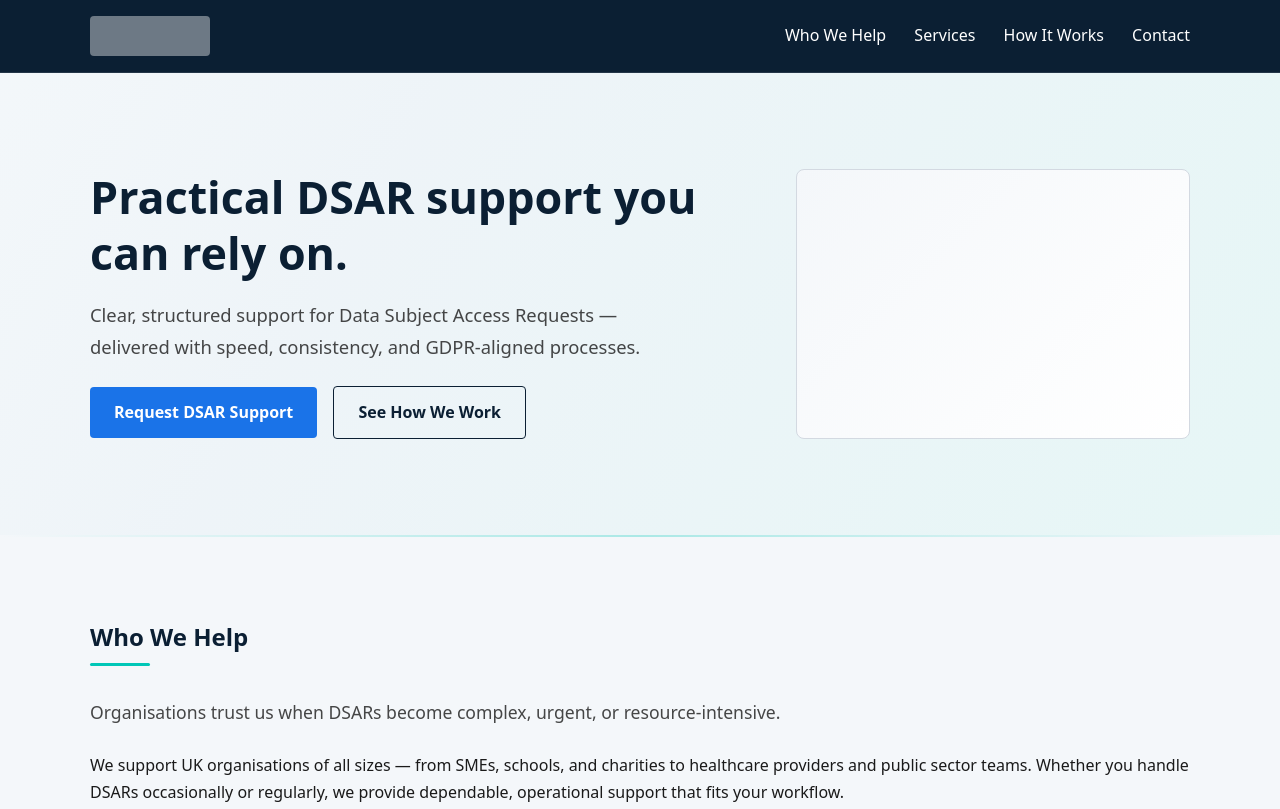
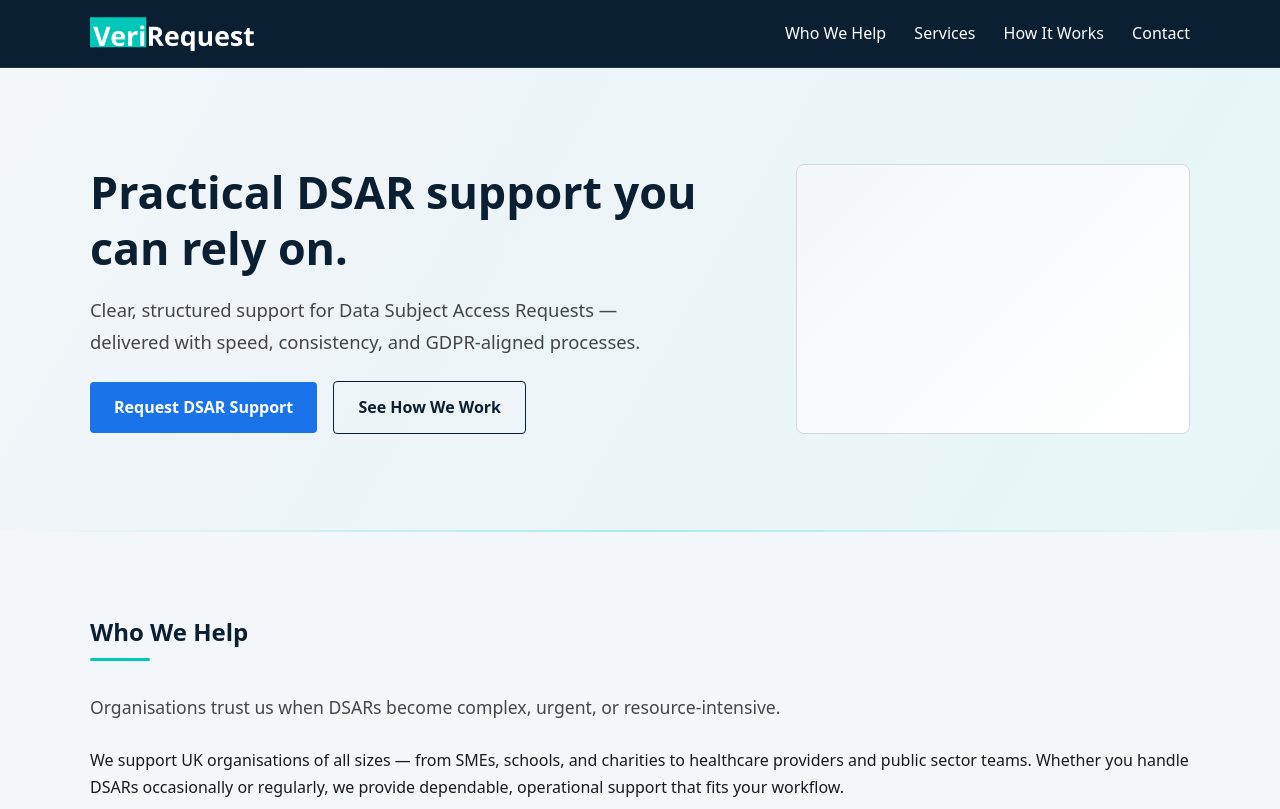
Before and after one commit to wadard/verirequest-website, a plain HTML site: page index.html in a window 1280 px wide. Shown: the top 809 px of the page. Drawn offline with Linux system fonts and the light colour scheme.

Commit message:
2.Logo addition

```diff
--- a/index.html
+++ b/index.html
@@ -12,7 +12,10 @@
   <!-- NAVIGATION -->
   <nav class="navbar">
     <div class="container nav-inner">
-      <div class="logo-placeholder"></div>
+
+      <!-- LOGO -->
+      <img src="assets/images/logo.png" alt="VeriRequest logo" class="logo">
+
       <div class="nav-links">
         <a href="#who-we-help">Who We Help</a>
         <a href="#services">Services</a>
--- a/styles.css
+++ b/styles.css
@@ -1,11 +1,11 @@
 /* COLOUR SYSTEM — NETLIFY‑INSPIRED */
 :root {
-  --primary-blue: #0B1F33;      /* Deep navy */
-  --secondary-blue: #1A73E8;    /* Modern blue accent */
-  --accent-teal: #00C7B7;       /* Netlify teal */
+  --primary-blue: #0B1F33;
+  --secondary-blue: #1A73E8;
+  --accent-teal: #00C7B7;
 
-  --bg-light: #F4F7FA;          /* Soft grey-white */
-  --grey-mid: #D3D9E1;          /* Cool grey */
+  --bg-light: #F4F7FA;
+  --grey-mid: #D3D9E1;
   --text-dark: #1A1A1A;
   --white: #FFFFFF;
 }
@@ -41,6 +41,13 @@ h1, h2, h3 {
   padding: 0 1.5rem;
 }
 
+/* LOGO */
+.logo {
+  height: 35px;
+  width: auto;
+  display: block;
+}
+
 /* NAVIGATION */
 .navbar {
   background: var(--primary-blue);
@@ -55,13 +62,6 @@ h1, h2, h3 {
   justify-content: space-between;
   align-items: center;
   padding: 1rem 0;
-}
-
-.logo-placeholder {
-  width: 120px;
-  height: 40px;
-  background-color: rgba(255,255,255,0.4);
-  border-radius: 4px;
 }
 
 .nav-links a {
```
Also changed, not shown: assets/images/logo.png (added), assets/images/logo1.png (added), assets/images/logo3.png (added), assets/images/logo5.png (added), assets/images/logo6.png (added), assets/images/logo7.png (added), 3 other files.
